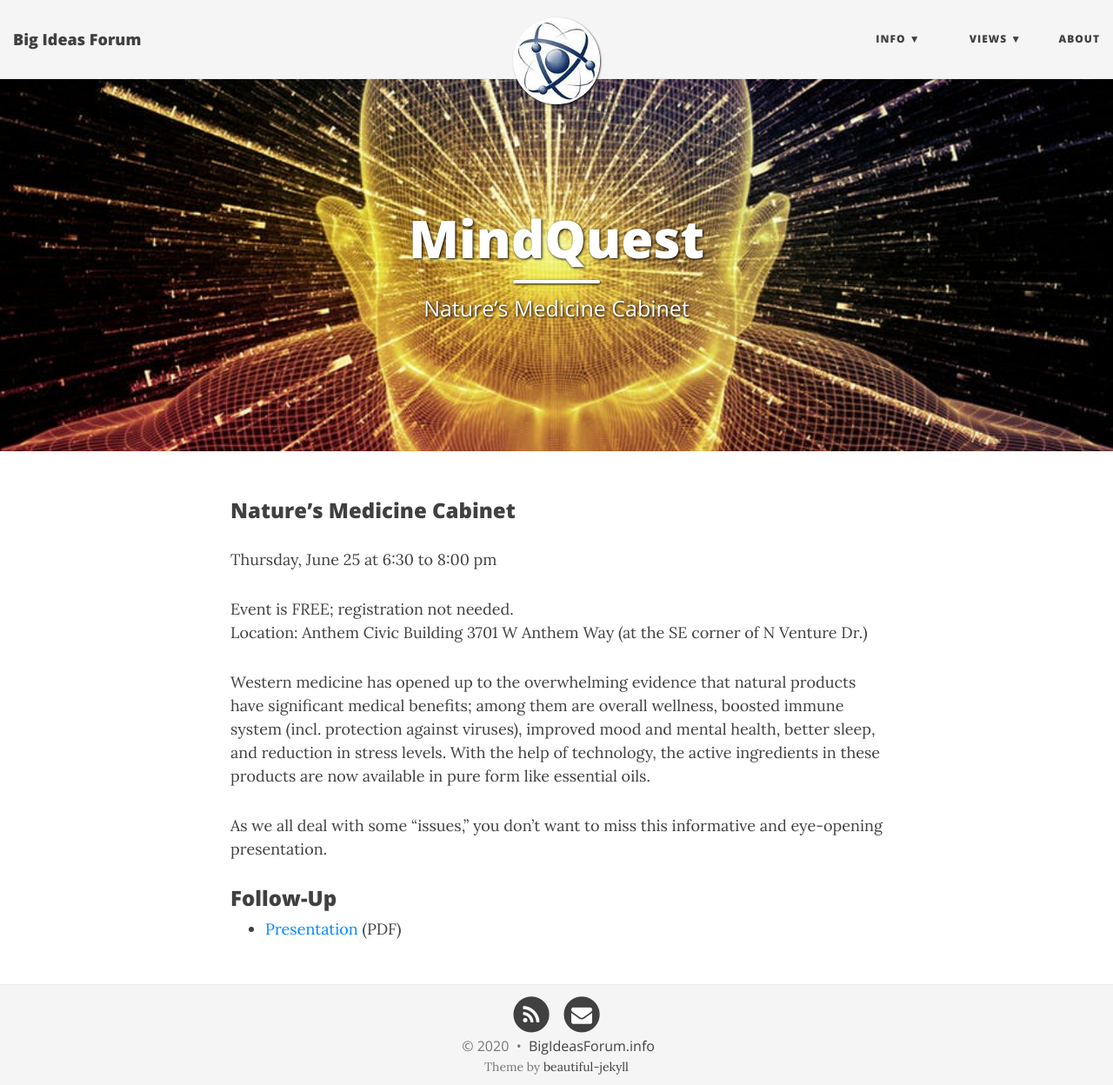
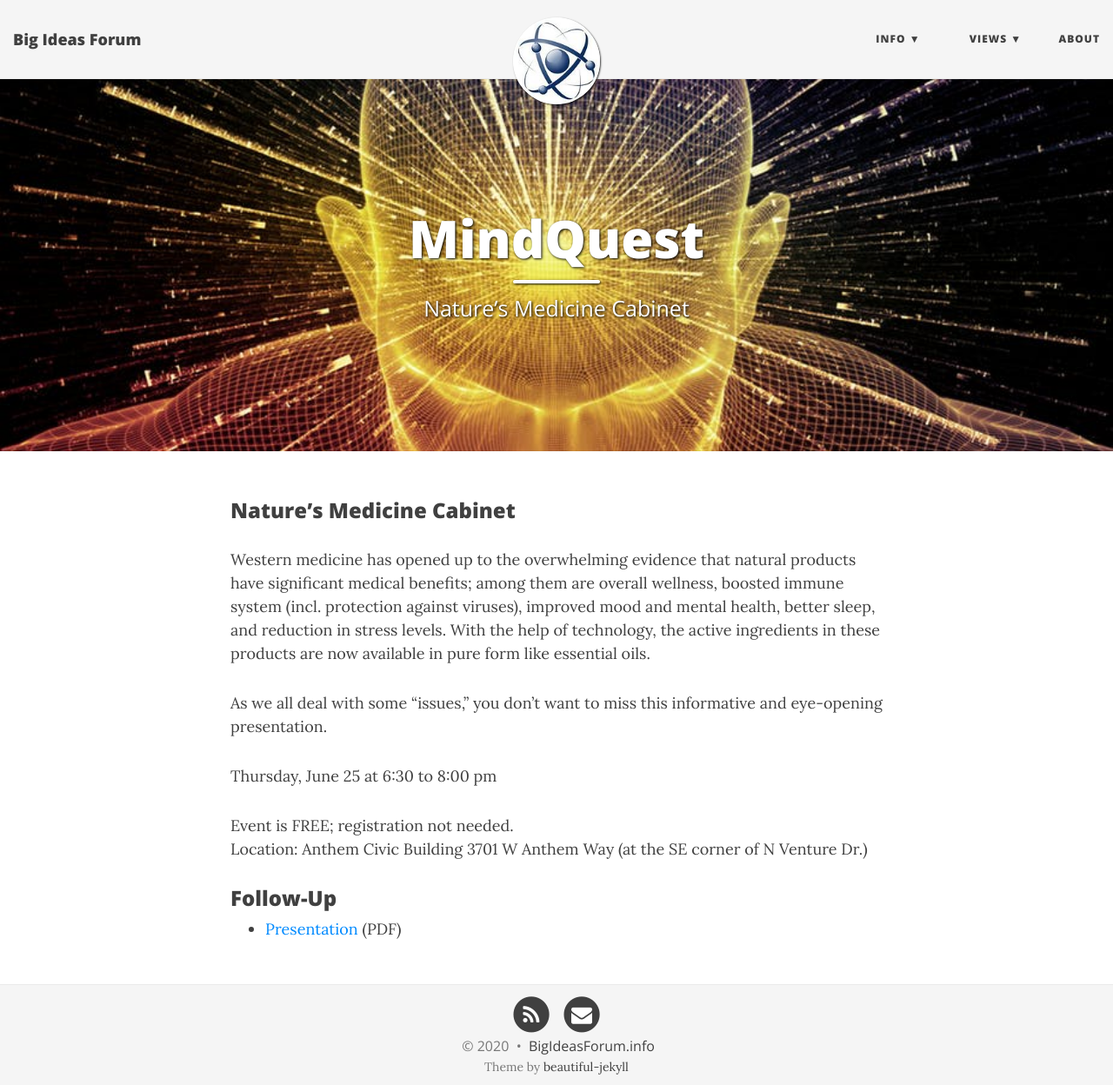
Before and after one commit to BigIdeasForum/bigideasforum.github.io, a Jekyll site: the page built from _posts/2020/2020-06-25-mindquest.md, in a window 1280 px wide and 1248 px high. Shown: the whole window at 87% size. Built offline with Jekyll 4.4.1, drawn with Linux system fonts in a browser that asks for light colours; nearby versions of some CDN libraries.

Commit message:
move paragraph up for synopsis

```diff
--- a/_posts/2020/2020-06-25-mindquest.md
+++ b/_posts/2020/2020-06-25-mindquest.md
@@ -10,17 +10,17 @@ permalink: /mindquest/
 ---
 ### Nature’s Medicine Cabinet
 
+Western medicine has opened up to the overwhelming evidence that natural products have significant medical benefits; among them are overall wellness, boosted immune system (incl. protection against viruses), improved mood and mental health, better sleep, and reduction in stress levels.
+With the help of technology, the active ingredients in these products are now available in pure form like essential oils.
+
+As we all deal with some “issues,” you don’t want to miss this informative and eye-opening presentation.
+
 Thursday, June 25 at 6:30 to 8:00 pm
 
 Event is FREE; registration not needed.
 Location: Anthem Civic Building
 3701 W Anthem Way (at the SE corner of N Venture Dr.)
 
-Western medicine has opened up to the overwhelming evidence that natural products have significant medical benefits; among them are overall wellness, boosted immune system (incl. protection against viruses), improved mood and mental health, better sleep, and reduction in stress levels.
-With the help of technology, the active ingredients in these products are now available in pure form like essential oils.
-
-As we all deal with some “issues,” you don’t want to miss this informative and eye-opening presentation.
-
 ### Follow-Up
 
 * [Presentation](/assets/present/2020/mq_essential_oils.pdf) (PDF)
```
